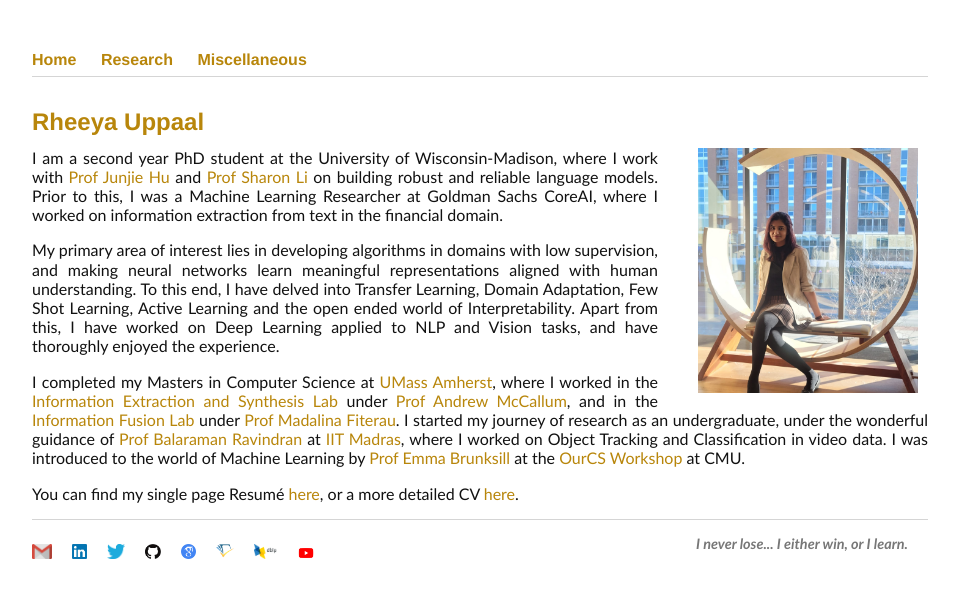
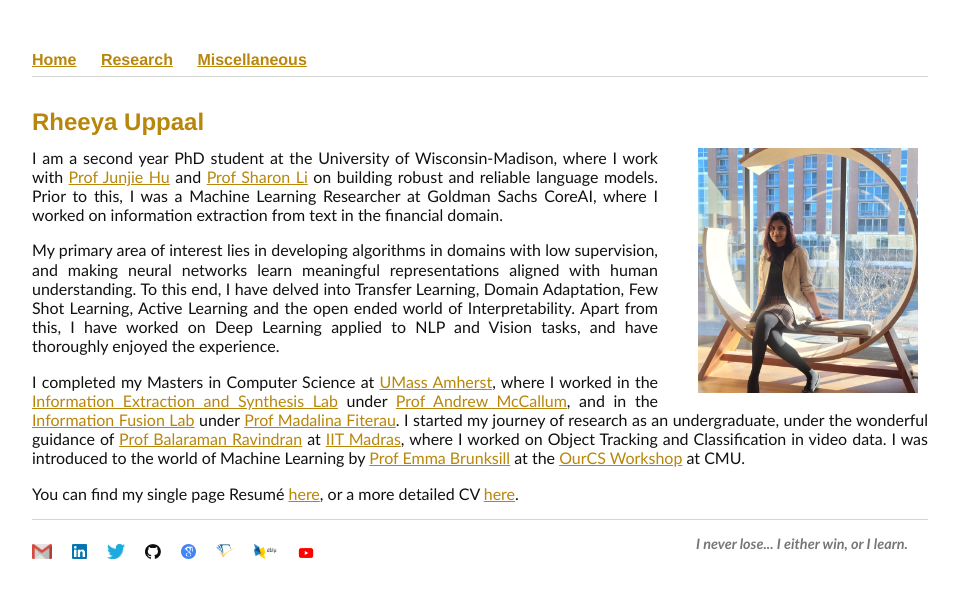
Before and after one commit to Uppaal/Uppaal.github.io, a Jekyll site: the page built from index.html, in a window 1280 px wide. Shown: the top 598 px of the page, without its empty margins (160-1119 px from the left). Built offline with Jekyll 4.4.1, drawn with Linux system fonts in a browser that asks for light colours.

Commit message:
Update main.css

```diff
--- a/css/main.css
+++ b/css/main.css
@@ -39,8 +39,8 @@ img {padding-top: 10px; padding-bottom: 10px; padding-left: 0; padding-right: 0
 /*p {padding-right: 250px; text-align: justify;}*/
 p {text-align: justify;}
 
-a {text-decoration: none; color: var(--link-color)}
-a:hover {text-decoration: underline}
+a {text-decoration: underline; color: var(--link-color)}
+a:hover {text-decoration: none}
 
 nav {border-bottom: 1px solid #d5d5d5; line-height:0; font-family: Helvetica, Arial, sans-serif}
 nav ul, footer ul {padding: 0; list-style: none; font-weight: bold}
```
